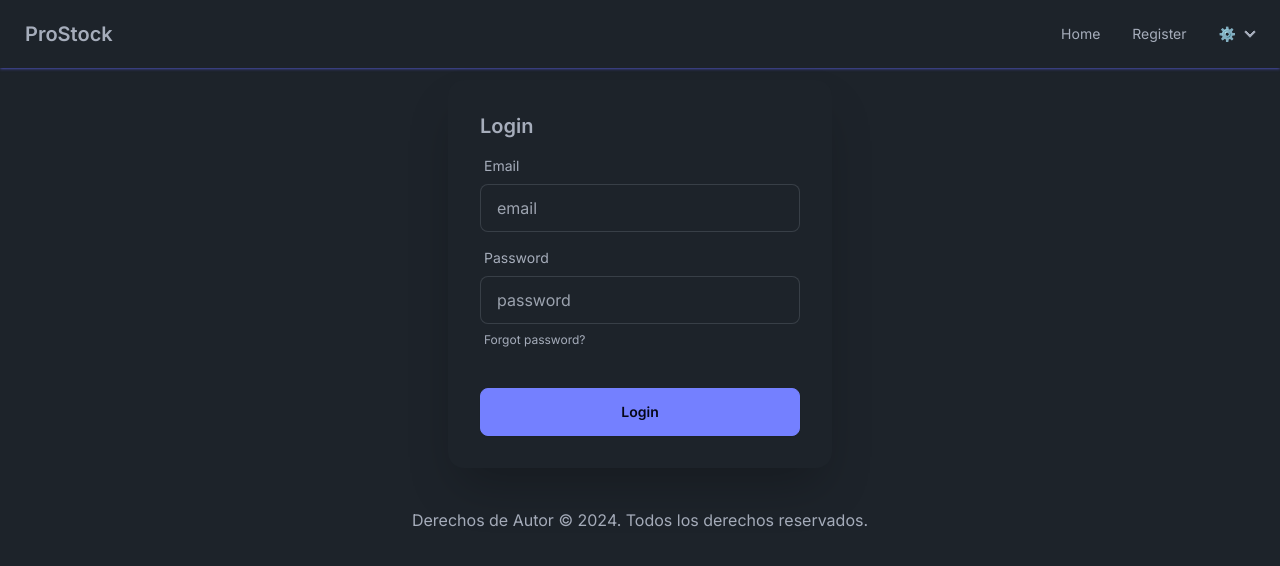
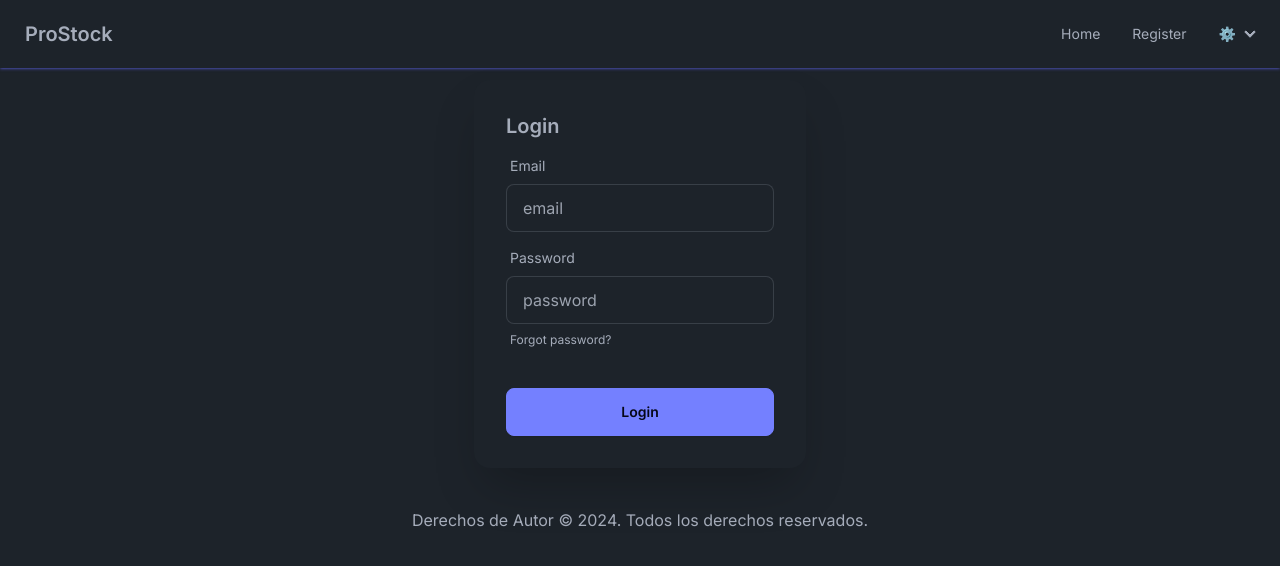
Before and after one commit to AndresMGdev/proinventory, a Next.js app: page /auth/login in a window 1280 px wide. Shown: the top 566 px of the page. Built offline with nearby package versions, Linux system fonts and the light colour scheme.

Commit message:
Center layout and redirect home

```diff
--- a/src/app/layout.js
+++ b/src/app/layout.js
@@ -15,8 +15,9 @@ export default function RootLayout({ children }) {
     <html lang="en">
       <body className={inter.className}>
           <Header/>
-            <div className="pt-16"></div>
-            {children}
+            <div className="flex flex-col items-center pt-16">
+              {children}
+            </div>
           <Footer/>
         </body>
     </html>
--- a/src/app/page.js
+++ b/src/app/page.js
@@ -16,7 +16,7 @@ const Home = () => {
       setRegisteredUsers(usersFromStorage.filter(users => !users.isDelete));
     } else {
       setTimeout(() => {
-        router.push('/auth/login');
+        router.push('/');
       }, 1000);
     }
   }, []);
```
